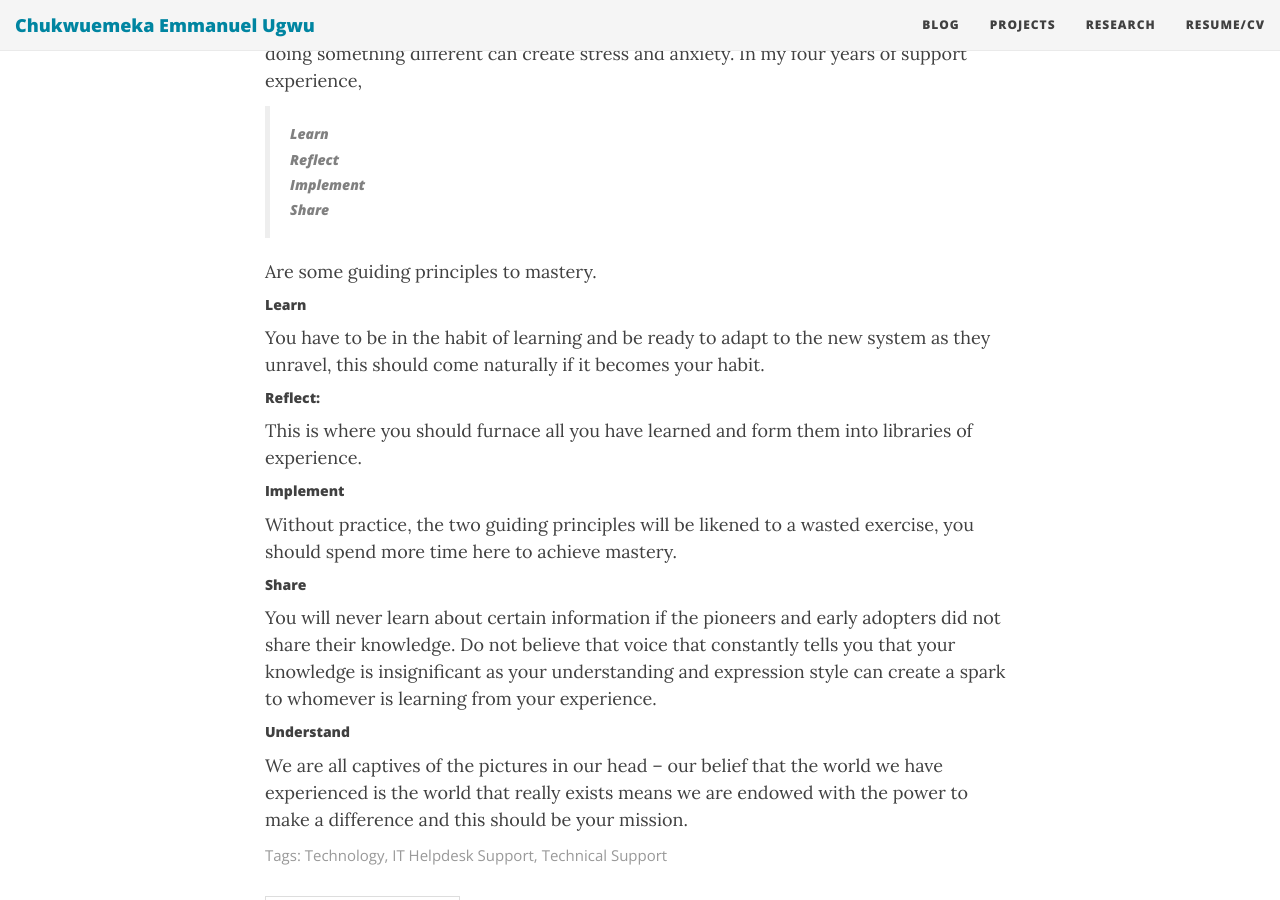
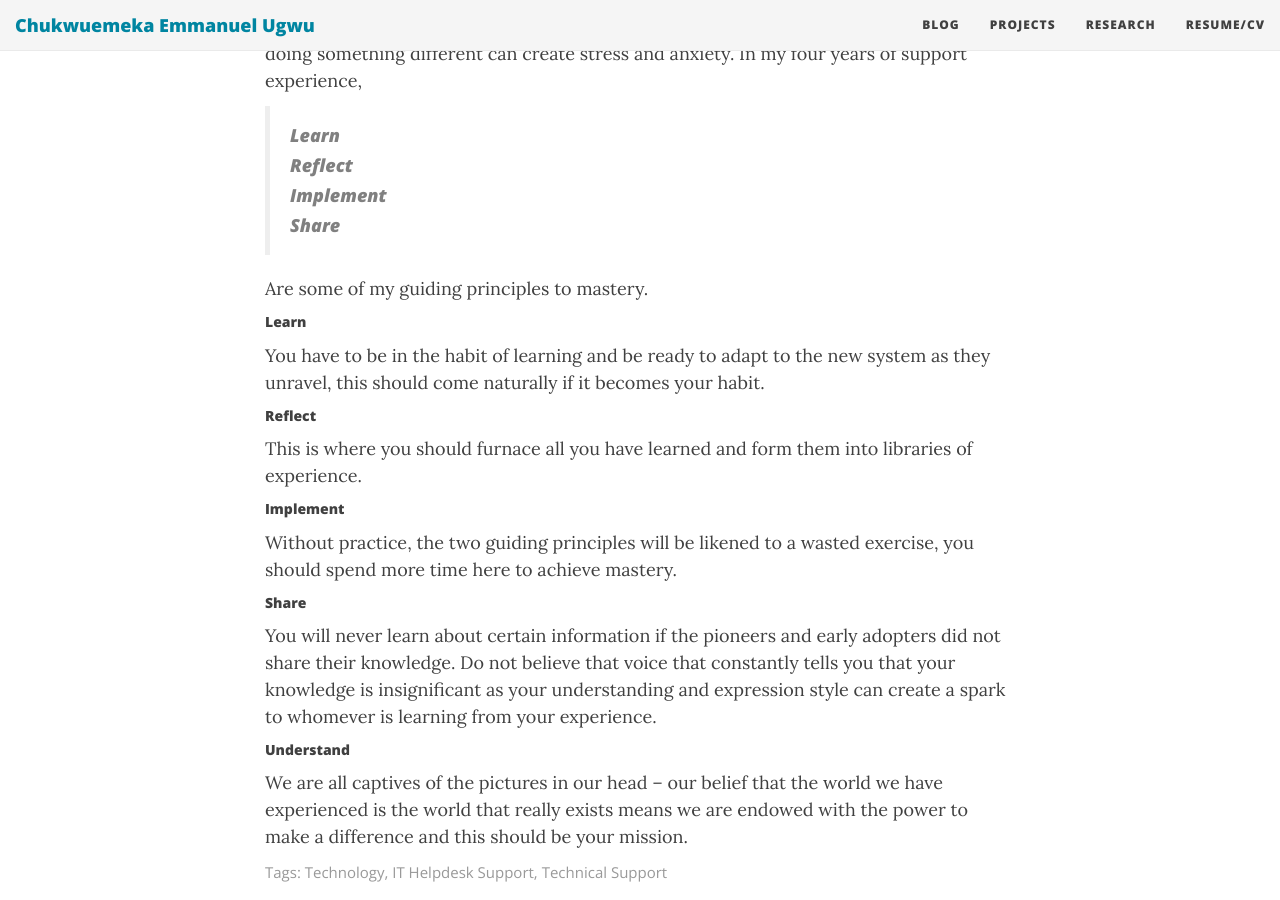
Before and after one commit to coolmechel/blog, a Jekyll site: the page built from _posts/2022-02-15-learning-how-to-learn.md, in a window 1280 px wide and 900 px high, scrolled down 1138 px. Built offline with Jekyll 4.4.1, drawn with Linux system fonts in a browser that asks for light colours; nearby versions of some CDN libraries; comment, search, counter and statistics services are not loaded.

Commit message:
Blog updates

```diff
--- a/_posts/2022-02-15-learning-how-to-learn.md
+++ b/_posts/2022-02-15-learning-how-to-learn.md
@@ -25,17 +25,17 @@ If you are a routine person that prefers to take the same route to work, sit in
 
 It is said that change and new ideas are acceptable only when presented slowly in bit-size fragments. It is easy to be overwhelmed by the amount of information to process and consume and being a specie of habit, we just want to settle for the normal routine and doing something different can create stress and anxiety. In my four years of support experience,
 
-> ##### Learn
-> ##### Reflect
-> ##### Implement
-> ##### Share
+> #### Learn
+> #### Reflect
+> #### Implement
+> #### Share
 
-Are some guiding principles to mastery.
+Are some of my guiding principles to mastery.
 
 ##### Learn
 You have to be in the habit of learning and be ready to adapt to the new system as they unravel, this should come naturally if it becomes your habit.
 
-##### Reflect:
+##### Reflect
 This is where you should furnace all you have learned and form them into libraries of experience.
 
 ##### Implement
```
